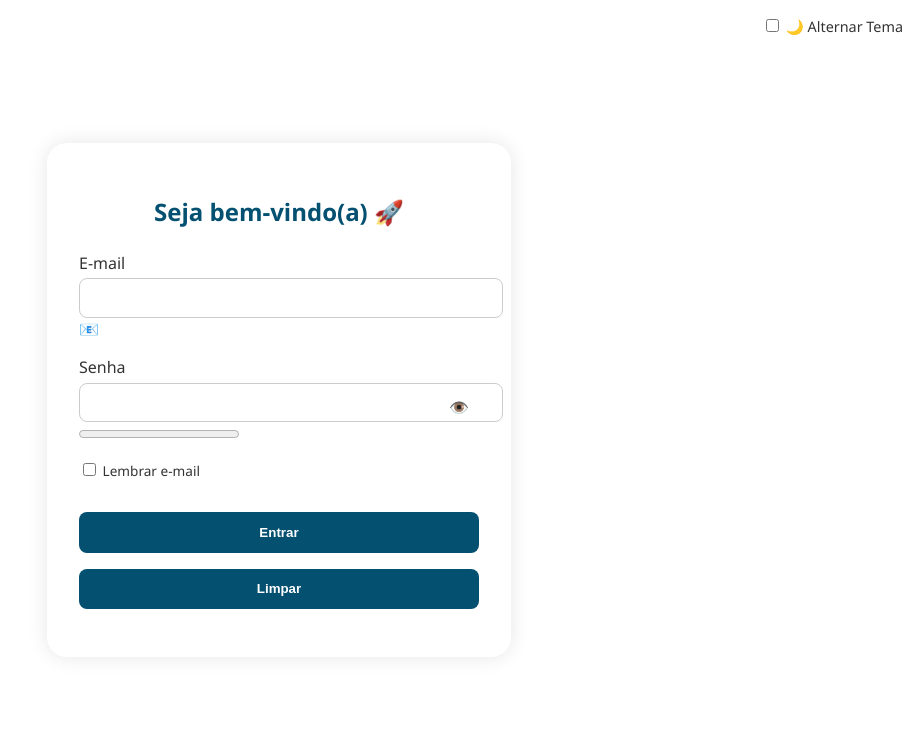
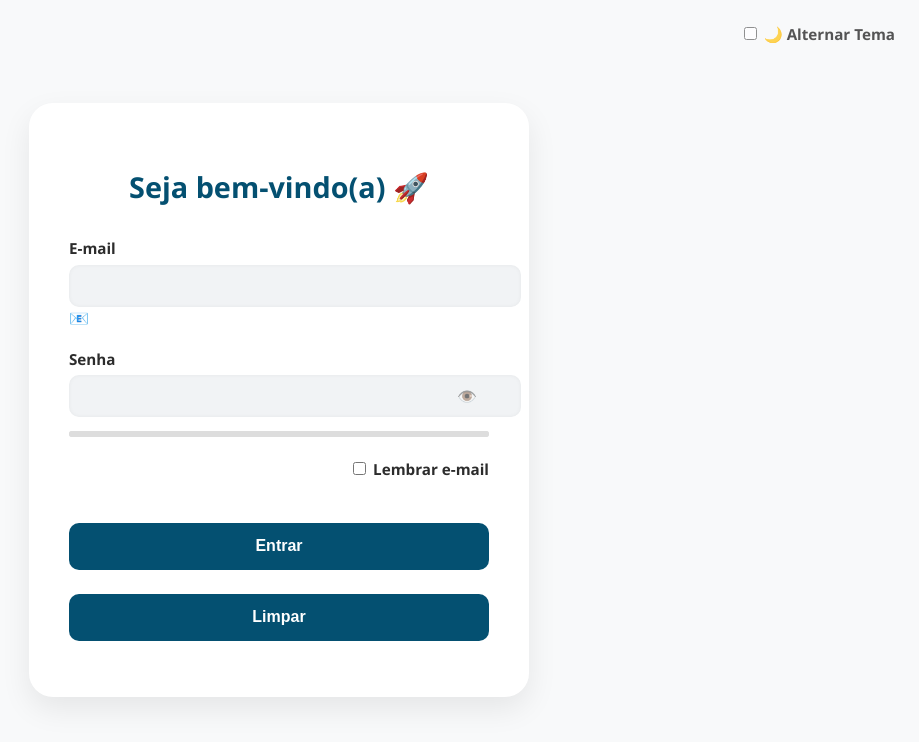
Before and after one commit to MandyCastilho/pagina_de_login, a plain HTML site: page index.html in a window 1280 px wide. Shown: the whole page, without its empty margins (361-1280 px from the left). Drawn offline with nearby package versions, Linux system fonts and the light colour scheme.

Commit message:
👨🏻‍💻 Página de Login - Estilo

```diff
--- a/style.css
+++ b/style.css
@@ -1,18 +1,22 @@
 @charset "UTF-8";
 
 :root {
-    --bg: #ffffff;
-    --text: #333;
+  --bg: #f8f9fa;
+  --text: #2c2c2c;
   --primary: #045071;
-    --error: #ff4444;
-    --card-bg: #fff;
+  --error: #e63946;
+  --card-bg: #ffffff;
+  --input-bg: #f1f3f5;
+  --shadow: rgba(0, 0, 0, 0.08);
 }
 
 body.dark {
-    --bg: #1e1e2f;
-    --text: #f0f0f0;
+  --bg: linear-gradient(to bottom, #1a1a2e, #2a2a40);
+  --text: #eaeaea;
   --primary: #fd6084;
-    --card-bg: #2e2e3d;
+  --card-bg: #2f2f45;
+  --input-bg: #3b3b55;
+  --shadow: rgba(0, 0, 0, 0.4);
 }
 
 body {
@@ -21,52 +25,74 @@
   font-family: 'Segoe UI', sans-serif;
   margin: 0;
   padding: 0;
-    height: 100vh;
+  min-height: 100vh;
   display: flex;
   justify-content: center;
   align-items: center;
-    transition: background 0.3s, color 0.3s;
+  transition: background 0.4s ease, color 0.4s ease;
   flex-direction: column;
 }
 
 .theme-toggle {
   position: absolute;
-    top: 1rem;
-    right: 1rem;
+  top: 1.5rem;
+  right: 1.5rem;
   font-size: 0.9rem;
+  cursor: pointer;
+  color: var(--text);
+  opacity: 0.8;
+  transition: opacity 0.3s;
+}
+
+.theme-toggle:hover {
+  opacity: 1;
 }
 
 .login-container {
   background: var(--card-bg);
-    padding: 2rem;
-    border-radius: 20px;
-    box-shadow: 0 0 20px rgba(0,0,0,0.1);
+  padding: 2.5rem;
+  border-radius: 1.5rem;
+  box-shadow: 0 12px 30px var(--shadow);
   width: 90%;
-    max-width: 400px;
-    transition: background 0.3s, color 0.3s;
+  max-width: 420px;
+  transition: background 0.4s ease, color 0.4s ease;
 }
 
 h2 {
   text-align: center;
-    margin-bottom: 1.5rem;
+  margin-bottom: 2rem;
   color: var(--primary);
+  font-size: 1.8rem;
 }
 
 .input-group {
-    margin-bottom: 1rem;
+  margin-bottom: 1.25rem;
 }
 
 label {
   display: block;
-    margin-bottom: 0.3rem;
+  margin-bottom: 0.4rem;
+  font-weight: 600;
+  font-size: 0.95rem;
 }
 
 input[type="email"],
 input[type="password"] {
   width: 100%;
-    padding: 0.7rem;
-    border: 1px solid #ccc;
-    border-radius: 8px;
+  padding: 0.75rem 1rem;
+  border: none;
+  border-radius: 10px;
+  background-color: var(--input-bg);
+  font-size: 1rem;
+  color: var(--text);
+  box-shadow: inset 0 0 4px rgba(0, 0, 0, 0.05);
+  transition: border 0.3s ease, background-color 0.3s ease;
+}
+
+input[type="email"]:focus,
+input[type="password"]:focus {
+  outline: 2px solid var(--primary);
+  background-color: #fff;
 }
 
 .senha-wrapper {
@@ -75,36 +101,109 @@
 
 #toggleSenha {
   position: absolute;
-    right: 10px;
-    top: 35%;
+  right: 12px;
+  top: 50%;
+  transform: translateY(-50%);
   cursor: pointer;
+  font-size: 1rem;
+  opacity: 0.6;
+  color: var(--text);
+  transition: opacity 0.2s;
+}
+
+#toggleSenha:hover {
+  opacity: 1;
 }
 
 button {
   width: 100%;
-    padding: 0.8rem;
-    background-color: var(--primary);
-    color: white;
-    font-weight: bold;
+  padding: 0.9rem;
+  background: var(--primary);
+  color: #fff;
+  font-weight: 600;
+  font-size: 1rem;
   border: none;
-    border-radius: 8px;
+  border-radius: 10px;
   cursor: pointer;
-    transition: background 0.3s ease;
-    margin-top: 1rem;
+  transition: filter 0.3s ease;
+  margin-top: 1.5rem;
 }
 
 button:hover {
-    filter: brightness(1.1);
+  filter: brightness(1.15);
 }
 
-  .mensagem-erro {
+.mensagem-erro,
+.mensagem {
   color: var(--error);
   margin-top: 1rem;
   text-align: center;
   font-size: 0.9rem;
 }
 
+.mensagem.sucesso {
+  color: #43aa8b;
+  font-weight: 600;
+}
+
+.mensagem.erro {
+  color: var(--error);
+  font-weight: 600;
+}
+
 .remember {
   font-size: 0.85rem;
   color: var(--text);
+  text-align: right;
 }
+
+/* Barra de força da senha */
+#forcaSenha {
+  width: 100%;
+  height: 6px;
+  border-radius: 4px;
+  margin-top: 0.5rem;
+  appearance: none;
+  background-color: #ddd;
+}
+
+#forcaSenha::-webkit-progress-bar {
+  background-color: #ddd;
+  border-radius: 4px;
+}
+
+#forcaSenha::-webkit-progress-value {
+  border-radius: 4px;
+  transition: width 0.4s;
+}
+
+/* Força da senha por cor */
+.forca-1::-webkit-progress-value {
+  background-color: #e63946;
+}
+
+.forca-2::-webkit-progress-value {
+  background-color: #f4a261;
+}
+
+.forca-3::-webkit-progress-value {
+  background-color: #f6c90e;
+}
+
+.forca-4::-webkit-progress-value {
+  background-color: #43aa8b;
+}
+
+/* Animação de erro */
+.erro {
+  outline: 2px solid var(--error);
+  animation: shake 0.3s;
+}
+
+@keyframes shake {
+  0% { transform: translateX(0); }
+  25% { transform: translateX(-4px); }
+  50% { transform: translateX(4px); }
+  75% { transform: translateX(-4px); }
+  100% { transform: translateX(0); }
+}
```
Lines whose indentation alone changed are shown as unchanged.
